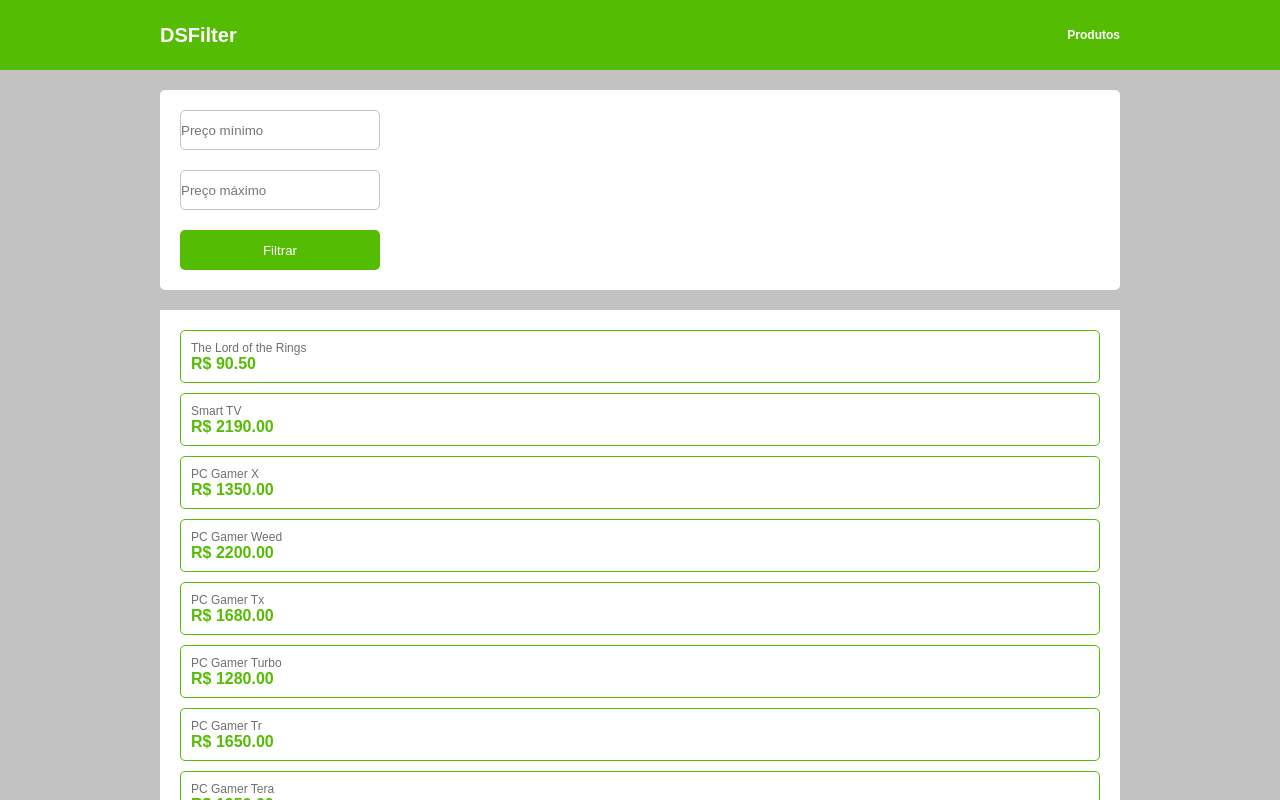
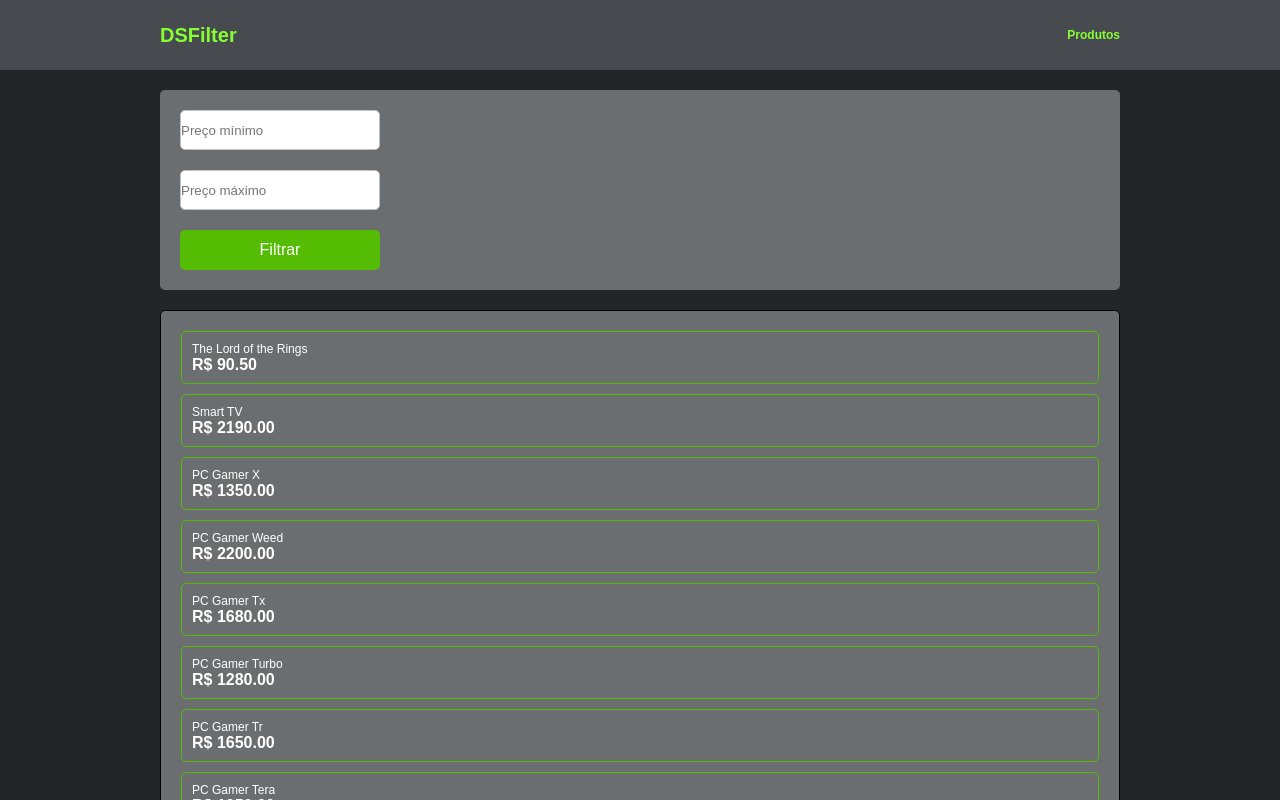
Before and after one commit to Caelest1s/DSFilter, a React (Vite) app: page / in a window 1280 px wide. Shown: the top 800 px of the page. Built offline with nearby package versions, Linux system fonts and the light colour scheme.

Commit message:
style: modify color of the layout

```diff
--- a/src/components/ListingBody/Filter/index.tsx
+++ b/src/components/ListingBody/Filter/index.tsx
@@ -16,11 +16,11 @@ export default function Filter() {
     function handleInputChange(event: any) {
         const value = event.target.value;
         const name = event.target.name;
-
         setFormPrice({ ...formPrice, [name]: value });
     }
 
     function handleSubmitFilter(event: any) {
+        // para não recarregar a página
         event.preventDefault();
         console.log(formPrice.min || 0);
         console.log(formPrice.max || Number.MAX_VALUE);
@@ -30,19 +30,21 @@ export default function Filter() {
         <div className="dsc-filter">
             <form onSubmit={handleSubmitFilter}>
                 <input
+                    type="text"
+                    placeholder="Preço mínimo"
+                    // mesmo nome da variável (min)
                     name="min"
                     value={formPrice.min || ""}
-                    type="text"
-                    placeholder="Preço mínimo"
                     onChange={handleInputChange}
                 /><br />
                 <input
+                    // mesmo nome da variável (max)
+                    type="text"
+                    placeholder="Preço máximo"
                     name="max"
                     value={formPrice.max || ""}
-                    type="text"
-                    placeholder="Preço máximo"
+                    onChange={handleInputChange}
                     className="mt-20"
-                    onChange={handleInputChange}
                 /><br />
 
                 <button className="mt-20" type="submit"> Filtrar </button>
--- a/src/components/ListingBody/Filter/style.css
+++ b/src/components/ListingBody/Filter/style.css
@@ -27,4 +27,5 @@ button {
     background-color: var(--dsf-color-button-background);
     border: 0;
     border-radius: 5px;
+    font-size: 16px;
 }
--- a/src/components/ListingBody/style.css
+++ b/src/components/ListingBody/style.css
@@ -3,4 +3,6 @@
     margin: 0 auto;
     padding: 20px;
     background-color: var(--dsf-color-default-background);
+    border: 1px solid;
+    border-radius: 5px;
 }
--- a/src/index.css
+++ b/src/index.css
@@ -1,20 +1,25 @@
 :root {
   /* Variable COLOR CSS */
   --dsf-color-default-font: #FFFFFF;
-  --dsf-color-default-background: #FFFFFF;
+  /* --dsf-color-default-background: #FFFFFF; */
+  --dsf-color-default-background: #6B6E70;
   /* Header */
-  --dsf-color-header-background: #55BC04;
-  --dsf-color-header-font: #FFFFFF;
+  /* --dsf-color-header-background: #55BC04; */
+  --dsf-color-header-background: #474B4F;
+  /* --dsf-color-header-font: #FFFFFF; */
+  --dsf-color-header-font: #86FF32;
   /* Body */
-  --dsf-color-body-background: #C2C2C2;
+  /* --dsf-color-body-background: #C2C2C2; */
+  --dsf-color-body-background: #222629;
   /* Button */
+  /* --dsf-color-button-background: #55BC04; */
   --dsf-color-button-background: #55BC04;
   --dsf-color-button-font: #FFFFFF;
   /* Field Input */
   --dsf-color-input-border: #C2C2C2;
   /* Font */
-  --dsf-color-font-output-item-name: #6F6F6F;
-  --dsf-color-font-output-item-value: #55BC04;
+  --dsf-color-font-output-item-name: #FFFFFF;
+  --dsf-color-font-output-item-value: #FFFFFF;
   /* Border */
   --dsf-color-border-result-list: #55BC04;
 }
--- a/src/main.tsx
+++ b/src/main.tsx
@@ -1,10 +1,7 @@
-import React from 'react'
 import ReactDOM from 'react-dom/client'
 import App from './App.tsx'
 import './index.css'
 
 ReactDOM.createRoot(document.getElementById('root')!).render(
-  <React.StrictMode>
-    <App />
-  </React.StrictMode>,
+  <App />
 )
```
